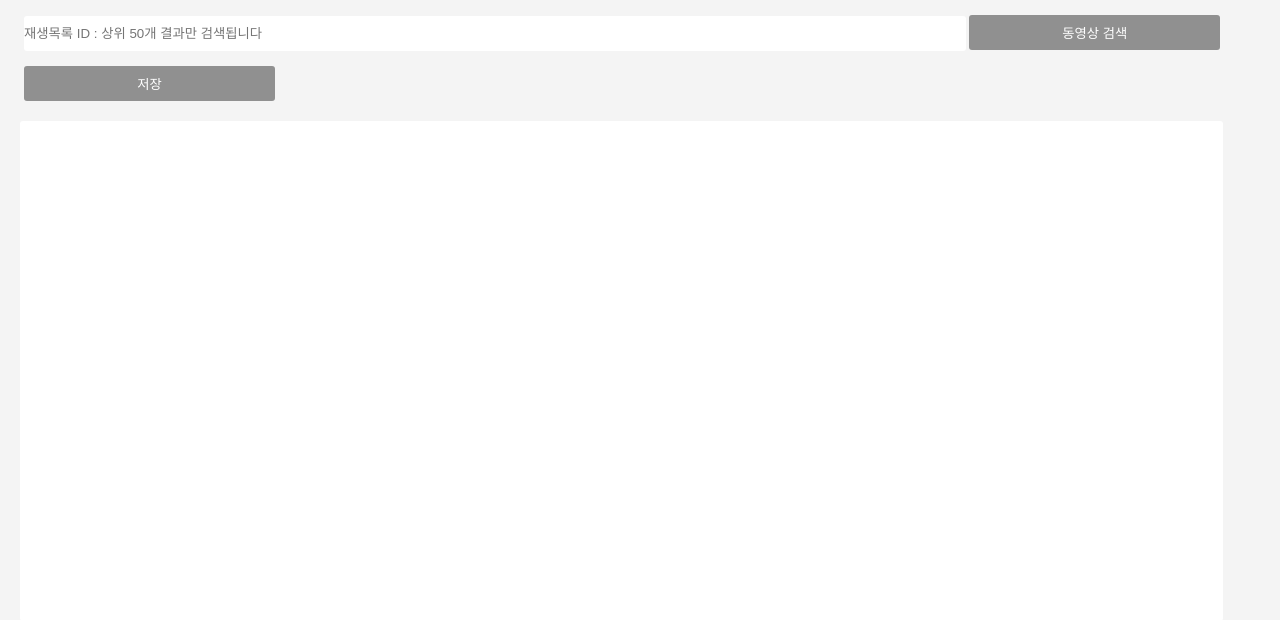
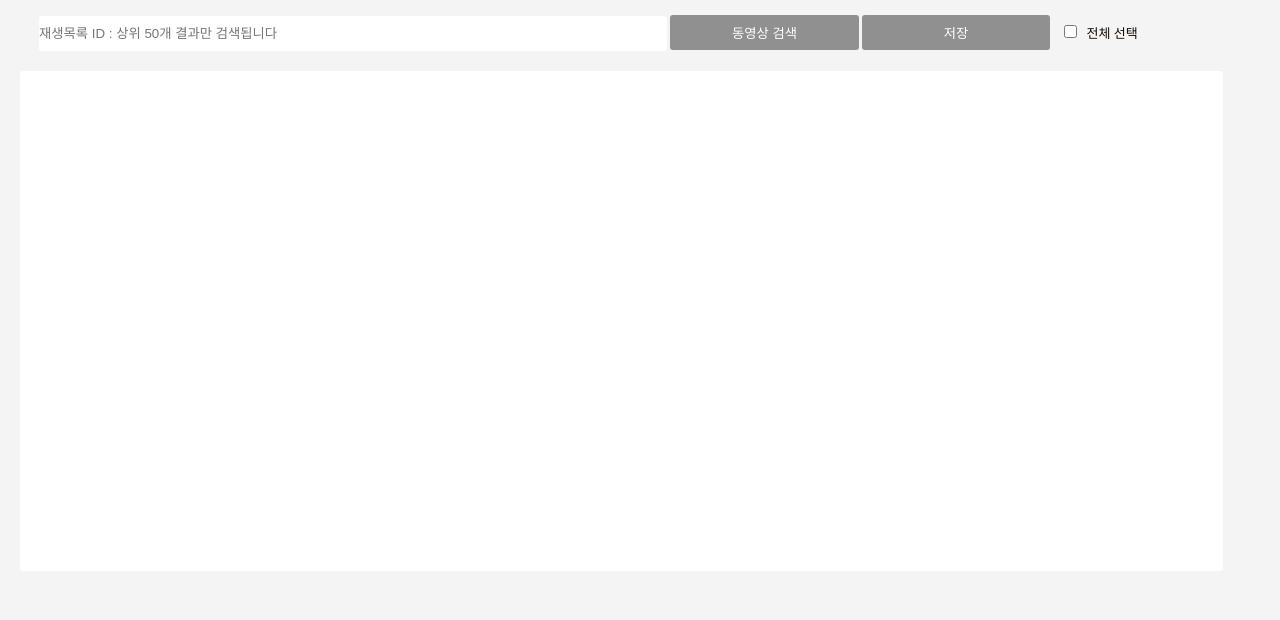
Before and after one commit to kjohhub/website, a Django app: page /youtube/manage_video/ in a window 1280 px wide. Shown: the part 71-691 px from the top of the page. Run offline with Django 3.2, Linux system fonts and the light colour scheme.

Commit message:
전체체크추가/관리자 화면정리

```diff
--- a/youtube/static/css/manage.css
+++ b/youtube/static/css/manage.css
@@ -1,4 +1,3 @@
-/*210205 로그인페이지 추가*/
 /*전체 설정*/
 :root{
     /* color */
@@ -77,7 +76,7 @@ body{
   cursor: pointer;
   text-align: center;
   display: inline;
-  width: 20%;
+  width: 15%;
   height: 35px;
   background-color:var(--grey-dark-color);
   border: 1px;
@@ -87,9 +86,10 @@ body{
 }
 
 .search_bar {
+  margin-left: 15px;
   border: 1px;
   border-radius: 3px;
-  width: 75% ;
+  width: 50% ;
   height: 35px;
 }
 
--- a/youtube/static/js/videoId.js
+++ b/youtube/static/js/videoId.js
@@ -10,6 +10,16 @@ function proc(videoInfo) {
     $("table").append(str);
     console.log(item);
   });
+}
+
+//체크박스 전체선택/해제
+function selectAll(selectAll)  {
+  const checkboxes
+     = document.querySelectorAll('input[type="checkbox"]');
+
+  checkboxes.forEach((checkbox) => {
+    checkbox.checked = selectAll.checked
+  })
 }
 
 $(document).ready(function(){
@@ -74,8 +84,12 @@ $(document).ready(function(){
         },
         dataType: "text",
         success: function(response){
+          if(confirm("정말 등록하시겠습니까?") == true){
+            alert("성공적으로 등록되었습니다.");
+          }
         },
         error: function(request, status, error){
+          alert("다시 시도해주십시오.");
         },
     });
     });
--- a/youtube/youtube/templates/youtube/manage_video.html
+++ b/youtube/youtube/templates/youtube/manage_video.html
@@ -21,9 +21,8 @@
         <div class="bar_container"> <!--50개만 검색되는 이유: 유튜브 API인 playlistitems가 최대 50개까지만 제공함-->
           <input type="text" placeholder="재생목록 ID : 상위 50개 결과만 검색됩니다" id="playlist_code" class="search_bar">
           <button type="button" class="btn1" id="btn">동영상 검색</button>
-        </div>
-        <div class="bar_container">
           <button type="button" class="btn1" id ="btnSave">저장</button>
+          <input type="checkbox" value="selectall" onclick="selectAll(this)" style="margin-left:10px;"><span style="margin-left:10px;">전체 선택</span>
         </div>
         <div class="result_container">
           <table id="result" class="result_table">
```
